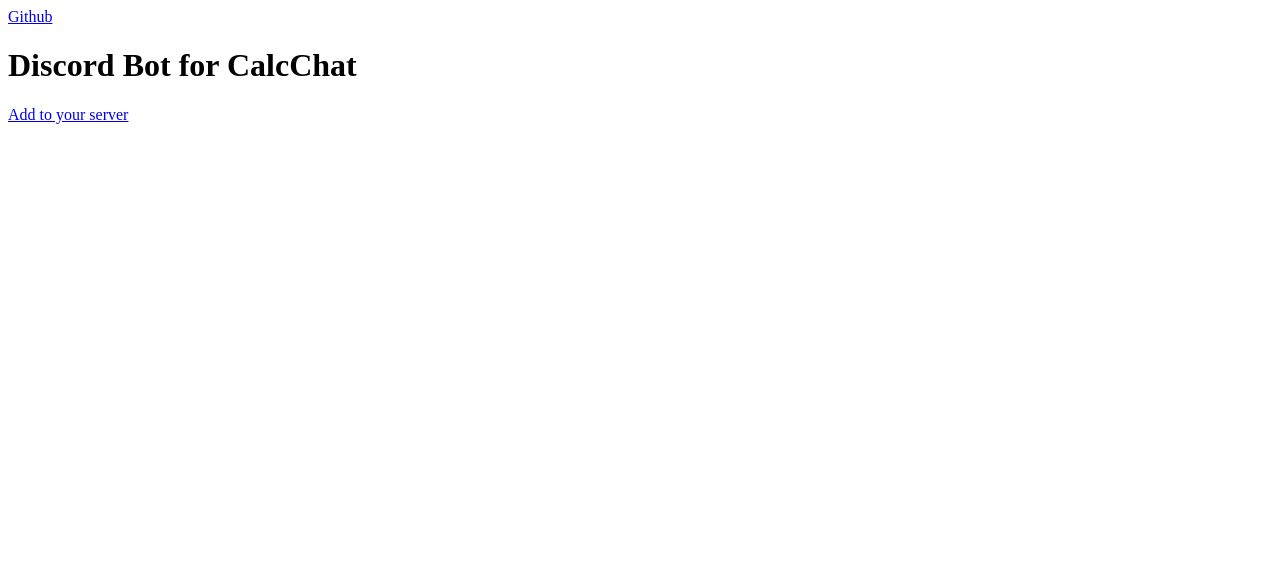
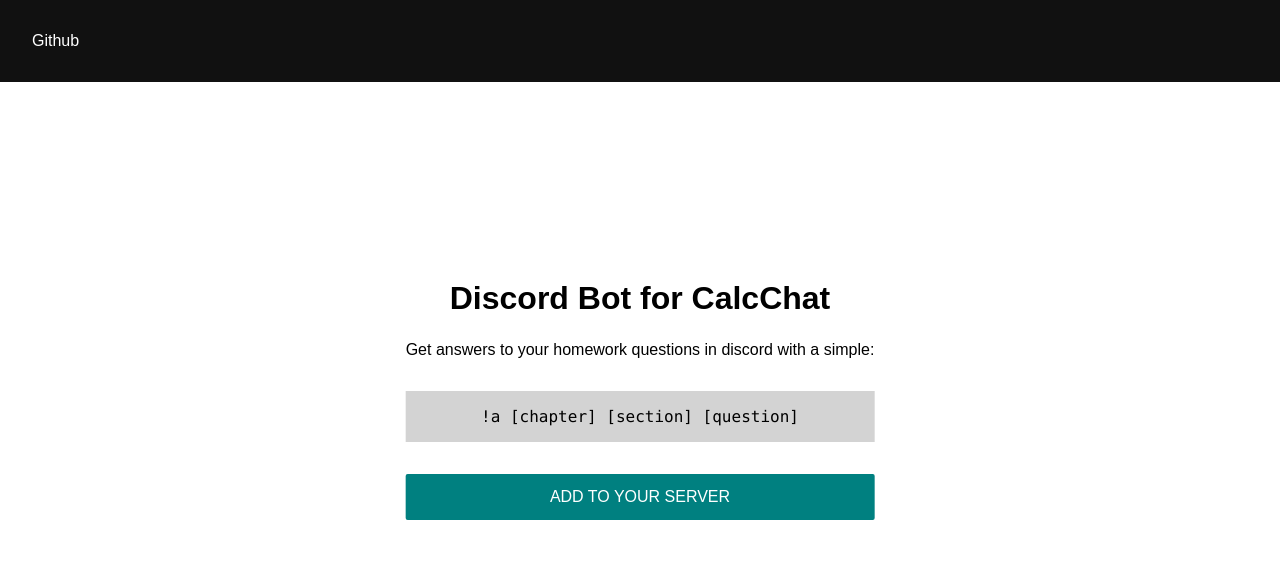
Before and after one commit to greg-solomon/calcchatbotdiscord, a website: page index.html in a window 1280 px wide. Drawn offline with Linux system fonts and the light colour scheme.

Commit message:
added webpage

```diff
--- a/index.html
+++ b/index.html
@@ -4,14 +4,19 @@
   <meta charset="UTF-8">
   <meta name="viewport" content="width=device-width, initial-scale=1.0">
   <title>Discord Bot for CalcChat</title>
+  <link rel="stylesheet" href="./style.css">
 </head>
 <body>
   <header>
-    <a href="https://github.com/greg-solomon">Github</a>
+    <a href="https://github.com/greg-solomon" class="header-link">Github</a>
   </header>
   <main>
     <h1>Discord Bot for CalcChat</h1>
-    <a href="#">Add to your server</a>
+    <p>Get answers to your homework questions in discord with a simple:</p>
+    <blockquote>
+      !a [chapter] [section] [question]
+    </blockquote>
+    <a href="#" class="add-link">Add to your server</a>
   </main>
 </body>
 </html>
--- a/src/index.ts
+++ b/src/index.ts
@@ -26,9 +26,6 @@
 
 // Serve static assets in production
 if (process.env.NODE_ENV === 'production') {
-  // Set static folder
-  app.use(express.static('.'));
-
   app.get('*', (_req, res) => {
     res.sendFile(path.resolve(__dirname, 'index.html'));
   });
--- /dev/null
+++ b/style.css
@@ -0,0 +1,50 @@
+* {
+  font-family: sans-serif;
+  box-sizing: border-box;
+  padding: 0;
+  margin: 0;
+}
+
+header {
+  background: #111;
+  width: 100%;
+  display: flex;
+  align-items: center;
+  padding: 2rem;
+}
+
+main {
+  padding: 4rem;
+  position: absolute;
+  top: 50%;
+  left: 50%;
+  transform: translate(-50%, -50%);
+  text-align: center;
+}
+
+main h1 {
+    margin-bottom: 1.5rem;
+}
+
+a {
+  text-decoration: none;
+}
+.add-link {
+  text-transform: uppercase;
+  background: teal;
+  color: white;
+  padding: 0.875rem 1rem;
+  border-radius: 2px;
+  display: block;
+}
+
+blockquote {
+  margin: 2rem 0;
+  background: lightgray;
+  padding: 1rem 0;
+  font-family: "Consolas", monospace;
+}
+
+.header-link {
+  color: white;
+}
```
